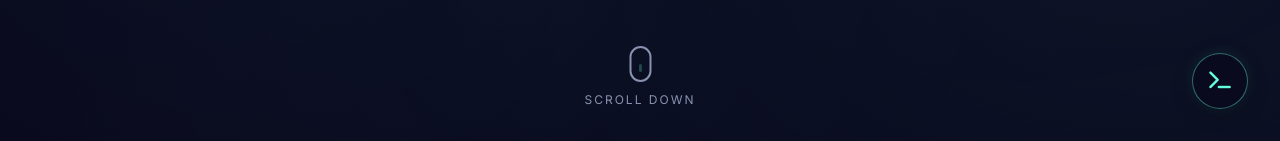
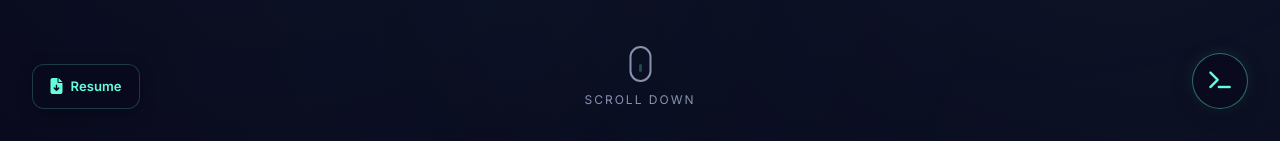
Before and after one commit to amaan-dev1999/Portfolio, an Angular app: page / in a window 1280 px wide. Shown: the part 659-800 px from the top of the page. Built offline with nearby package versions, Linux system fonts and the light colour scheme.

Commit message:
Add resume download FAB button

```diff
--- a/src/app/app.html
+++ b/src/app/app.html
@@ -13,3 +13,13 @@
 </main>
 <app-architecture #arch />
 <app-terminal />
+
+<a
+  class="resume-fab"
+  href="Amaan_Ahmad_Khan_Full_Stack_Developer.pdf"
+  download="Amaan_Ahmad_Khan_Full_Stack_Developer.pdf"
+  title="Download Resume"
+>
+  <i class="fas fa-file-download"></i>
+  <span class="resume-fab-label">Resume</span>
+</a>
--- a/src/app/app.scss
+++ b/src/app/app.scss
@@ -5,3 +5,53 @@
 main {
   overflow: hidden;
 }
+
+// Resume download FAB
+.resume-fab {
+  position: fixed;
+  bottom: 2rem;
+  left: 2rem;
+  display: flex;
+  align-items: center;
+  gap: 0.5rem;
+  padding: 0.7rem 1.1rem;
+  background: rgba(10, 10, 30, 0.85);
+  backdrop-filter: blur(8px);
+  border: 1px solid rgba(100, 255, 218, 0.2);
+  border-radius: 12px;
+  color: #64ffda;
+  text-decoration: none;
+  font-size: 0.82rem;
+  font-weight: 600;
+  z-index: 800;
+  cursor: pointer;
+  transition: all 0.3s ease;
+  box-shadow: 0 4px 16px rgba(0, 0, 0, 0.3);
+
+  i {
+    font-size: 1rem;
+    transition: transform 0.3s ease;
+  }
+
+  &:hover {
+    border-color: #64ffda;
+    background: rgba(100, 255, 218, 0.1);
+    box-shadow: 0 4px 24px rgba(100, 255, 218, 0.15);
+    transform: translateY(-2px);
+
+    i { transform: translateY(2px); }
+  }
+}
+
+@media (max-width: 600px) {
+  .resume-fab {
+    bottom: 1.25rem;
+    left: 1.25rem;
+    padding: 0.6rem 0.9rem;
+    font-size: 0.75rem;
+
+    .resume-fab-label { display: none; }
+
+    i { font-size: 1.1rem; }
+  }
+}
```
Also changed, not shown: 1 other file (tests, documents, lock files or other folders).
